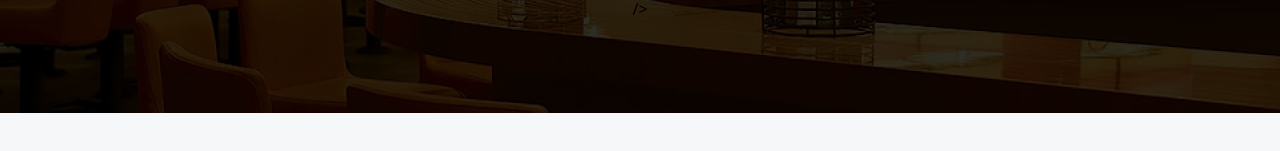
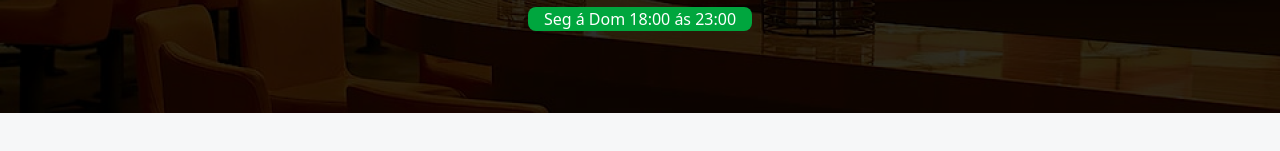
Before and after one commit to KLMkleriston/CardapioBurguer, a website: page index.html in a window 1280 px wide. Shown: the part 307-458 px from the top of the page. Drawn offline with Linux system fonts and the light colour scheme.

Commit message:
Finalizado header

```diff
--- a/index.html
+++ b/index.html
@@ -18,16 +18,13 @@
 
             <h1 class="text-3xl mt-4 mb-2 font-bold text-white"> Hamburgueria Artesanal </h1>
             <span class=" text-white font-medium">Rua Catequista Marcina 001</span>
-            <div>
-
+            <div class="bg-green-600 px-4 rounded-lg mt-5" id="date span">
+                <span class="text-white font-medium">Seg á Dom 18:00 ás 23:00</span>
             </div>
-
-
-
-            />
         </div>
     </header>
 
 
+
 </body>
 </html>
```
Also changed, not shown: styles/output.css.
